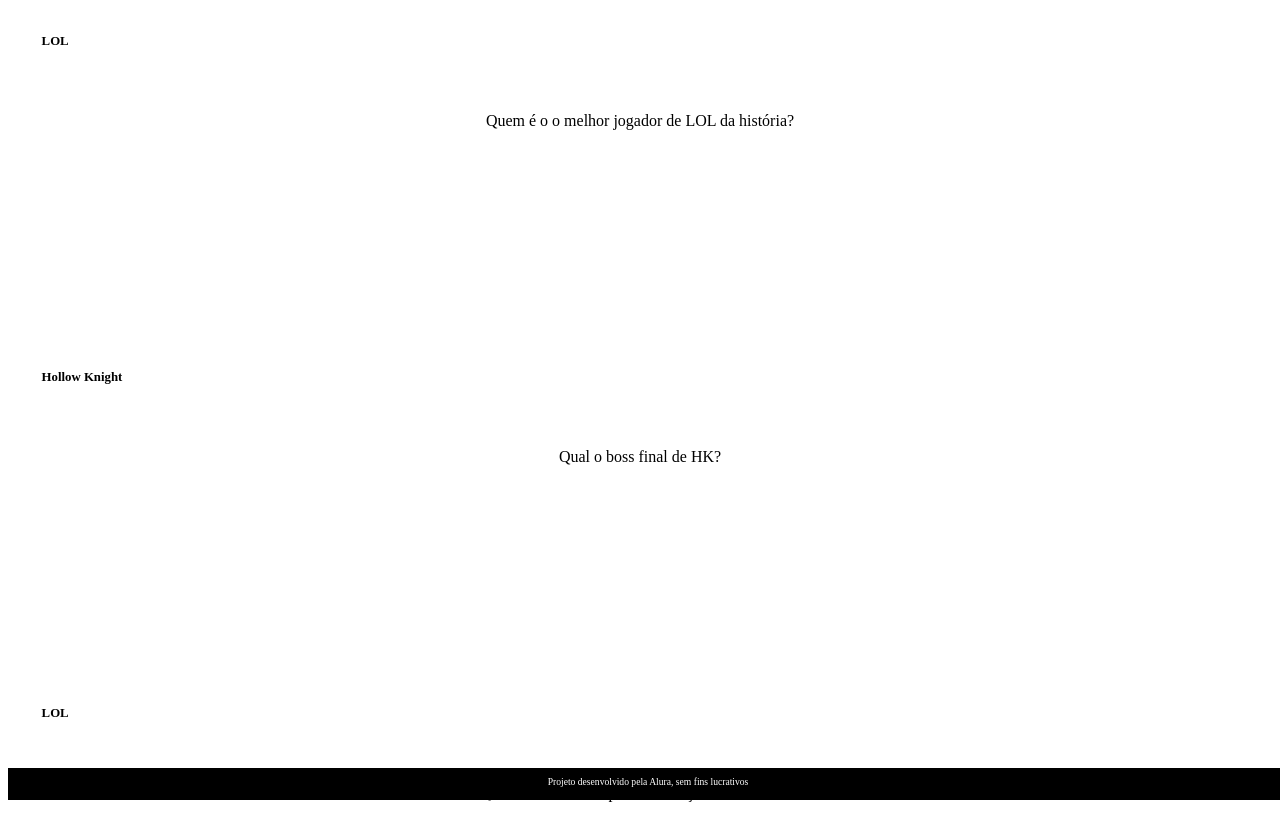
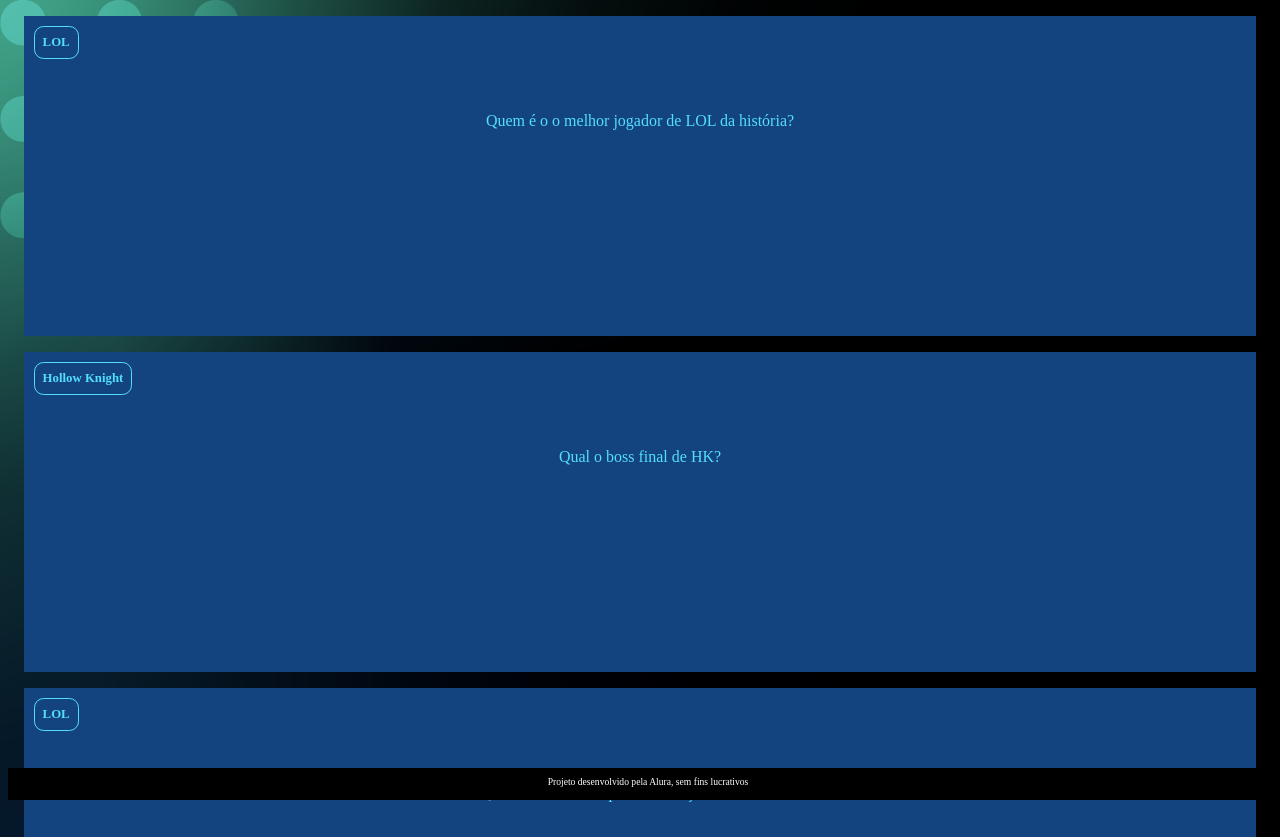
Before and after one commit to GitMatheusGit/ferramenta-de-estudo, a plain HTML site: page index.html in a window 1280 px wide. Shown: the top 837 px of the page. Drawn offline with Linux system fonts and the light colour scheme; a web font is replaced by a local one.

Commit message:
Update style.css

```diff
--- a/assets/style.css
+++ b/assets/style.css
@@ -1,19 +1,16 @@
-    --text-color: #DBE4EF;
+:root {
+    --text-color: #53ddff;
     --card-front-color: #144480;
-    --card-back-color: #00F4BF;
+    --card-back-color: #ff7b00;
 }
 
 body {
     background: url('img/bg-desktop.webp');
-    font-family: Bai Jamjuree;
+    font-family: Playfair;
 }
 
 #container {
     display: flex;
-    flex-wrap: wrap;
-    justify-content: space-between;
-    padding: 4rem;
-    gap: 3rem;
 }
 
 .cartao {
```
